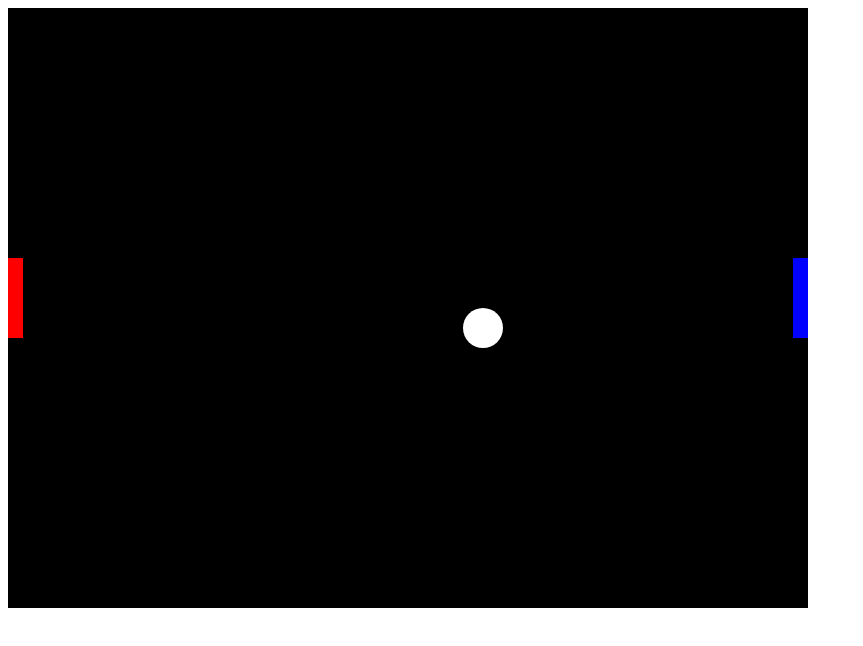
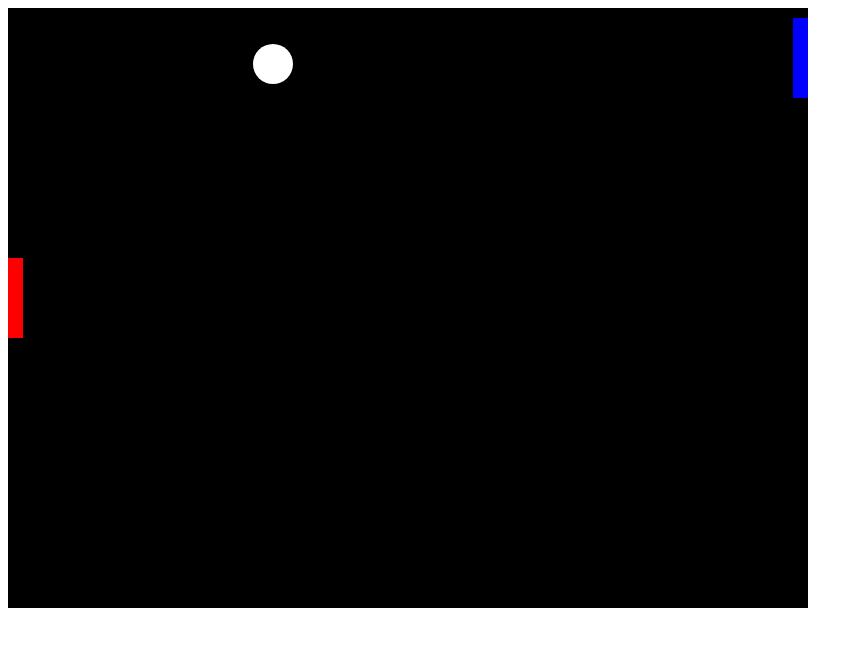
Before and after one commit to JacekDziurdzikowski/tennis_game, a plain HTML site: page index.html in a window 1280 px wide. Shown: the whole page, without its empty margins (0-863 px from the left). Drawn offline with Linux system fonts and the light colour scheme.

Commit message:
Function responsible for computer movement of paddle second - added.

```diff
--- a/index.html
+++ b/index.html
@@ -34,7 +34,6 @@
         canvas.addEventListener('mousemove', function(evt){
             var mousePos = calculateMousePos(evt);
             paddle1Y = mousePos.y - PADDLE_HEIGHT/2;
-            paddle2Y = mousePos.y - PADDLE_HEIGHT/2;
         })
 
     }
@@ -56,6 +55,8 @@
         (ballY >= canvas.height - 15) || (ballY <= 20) ? ballSpeedY = -ballSpeedY : null;
         ballX = ballX + ballSpeedX/refreshingInterval;
         ballY = ballY + ballSpeedY/refreshingInterval;
+
+        computerMovement();
     }
 
     function drawEverything(hehe) {
@@ -104,6 +105,12 @@
         ballSpeedY = -200; // px/sec
     }
 
+    function computerMovement() {
+        var paddle2YCenter = paddle2Y + PADDLE_HEIGHT/2;
+        //podążanie rakietki za piłką
+        paddle2YCenter < ballY - 35 ? paddle2Y += 10 : null;
+        paddle2YCenter > ballY + 35 ? paddle2Y -= 10 : null;
+    }
 </script>
 
 </html>
```
